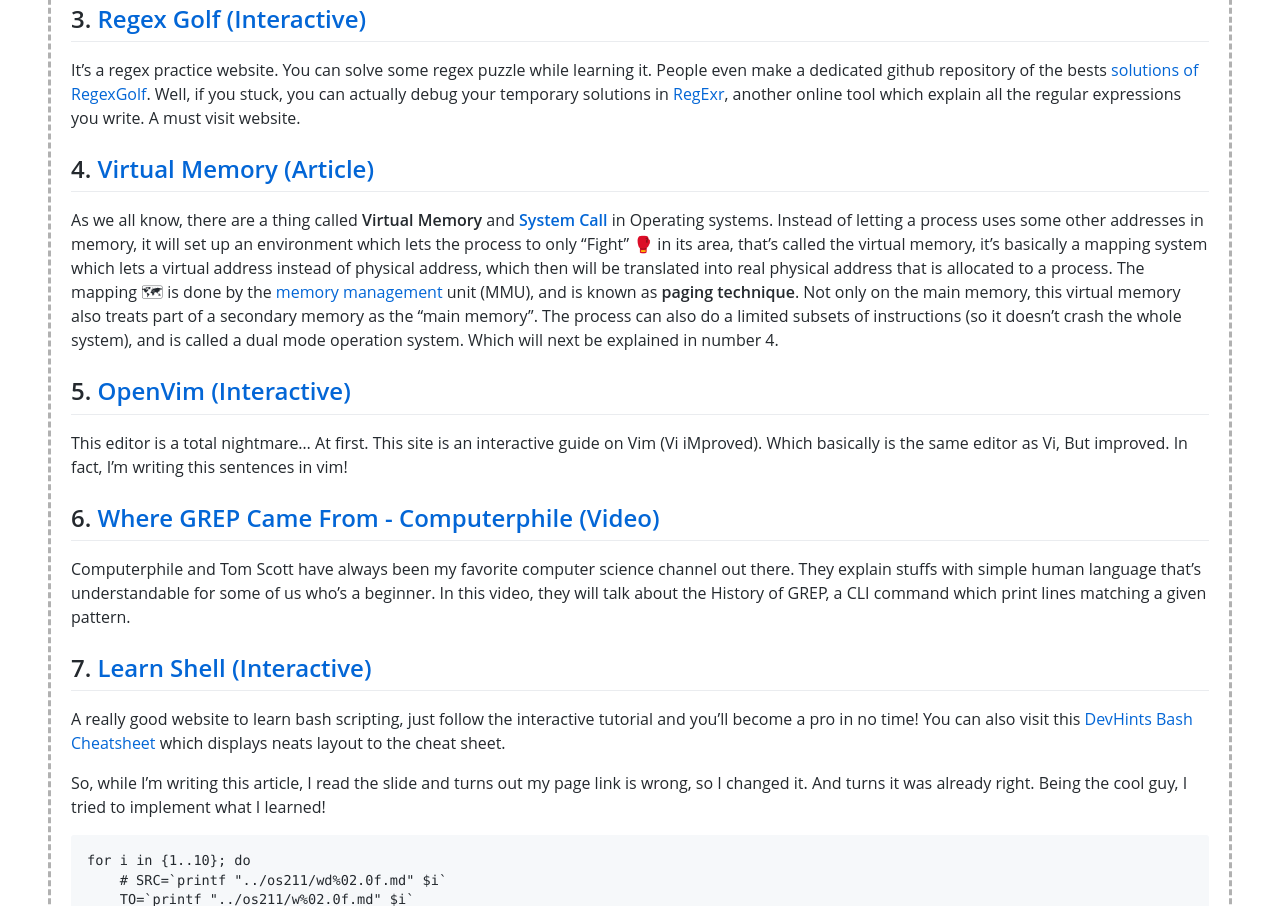
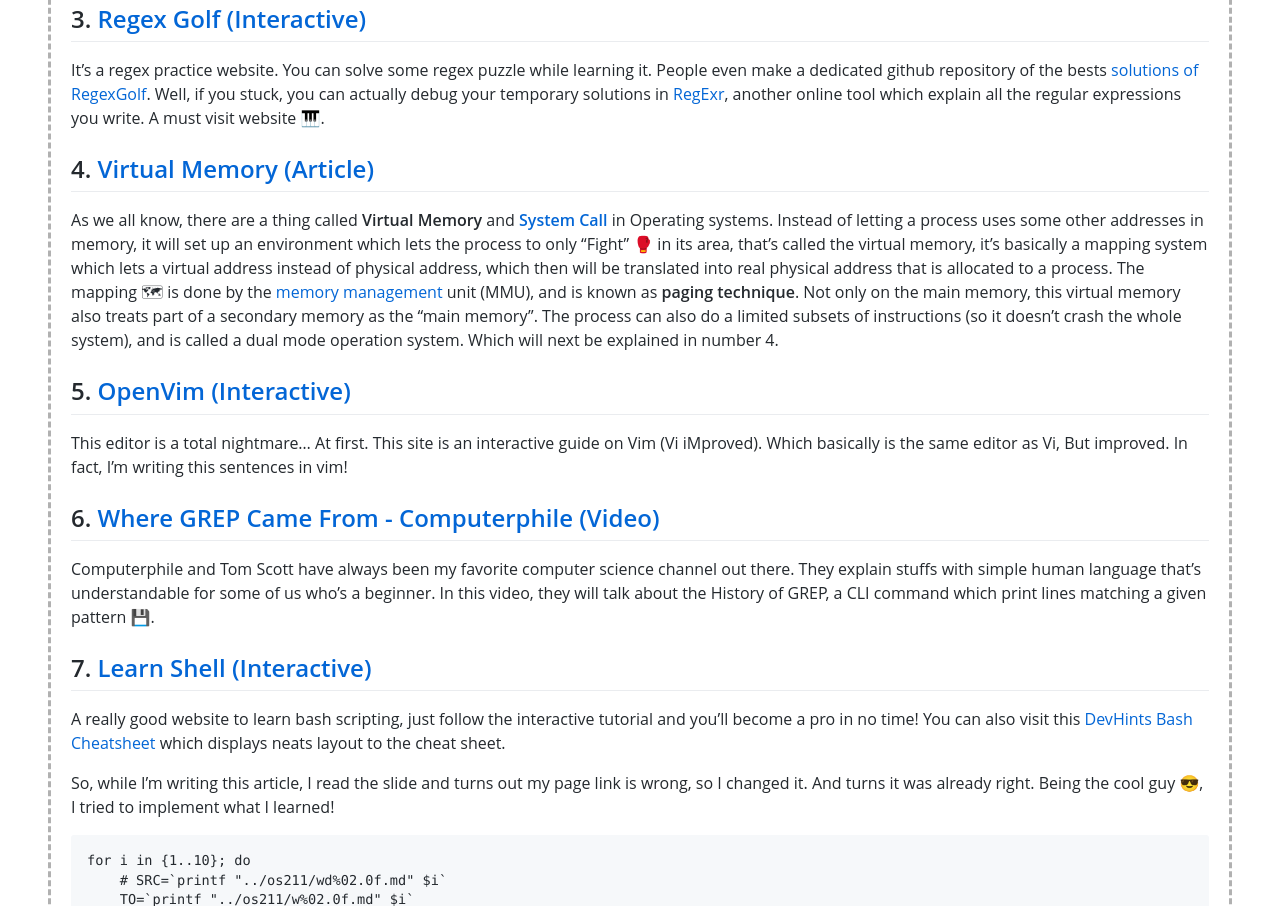
Before and after one commit to Bimabara/os211, a Jekyll site: the page built from w01.md, in a window 1280 px wide. Shown: the part 952-1858 px from the top of the page. Built offline with Jekyll 4.4.1, drawn with Linux system fonts in a browser that asks for light colours; our own code applies the rules of GitHub Pages for plain Markdown files.

Commit message:
[W01] Add emojis

````diff
--- a/w01.md
+++ b/w01.md
@@ -21,7 +21,7 @@ This is an article, the title and the content is self explanatory. Quite obvious
 
 ## 3. [Regex Golf (Interactive)](https://alf.nu/RegexGolf)
 
-It's a regex practice website. You can solve some regex puzzle while learning it. People even make a dedicated github repository of the bests [solutions of RegexGolf](https://gist.github.com/Davidebyzero/9221685). Well, if you stuck, you can actually debug your temporary solutions in [RegExr](https://regexr.com/), another online tool which explain all the regular expressions you write. A must visit website.
+It's a regex practice website. You can solve some regex puzzle while learning it. People even make a dedicated github repository of the bests [solutions of RegexGolf](https://gist.github.com/Davidebyzero/9221685). Well, if you stuck, you can actually debug your temporary solutions in [RegExr](https://regexr.com/), another online tool which explain all the regular expressions you write. A must visit website 🎹.
 
 ## 4. [Virtual Memory (Article)](https://www.tutorialspoint.com/operating_system/os_virtual_memory.htm)
 
@@ -33,13 +33,13 @@ This editor is a total nightmare... At first. This site is an interactive guide
 
 ## 6. [Where GREP Came From - Computerphile (Video)](https://www.youtube.com/watch?v=NTfOnGZUZDk)
 
-Computerphile and Tom Scott have always been my favorite computer science channel out there. They explain stuffs with simple human language that's understandable for some of us who's a beginner. In this video, they will talk about the History of GREP, a CLI command which print lines matching a given pattern.
+Computerphile and Tom Scott have always been my favorite computer science channel out there. They explain stuffs with simple human language that's understandable for some of us who's a beginner. In this video, they will talk about the History of GREP, a CLI command which print lines matching a given pattern 💾.
 
 ## 7. [Learn Shell (Interactive)](https://www.learnshell.org/)
 
 A really good website to learn bash scripting, just follow the interactive tutorial and you'll become a pro in no time! You can also visit this [DevHints Bash Cheatsheet](https://devhints.io/bash) which displays neats layout to the cheat sheet.
 
-So, while I'm writing this article, I read the slide and turns out my page link is wrong, so I changed it. And turns it was already right. Being the cool guy, I tried to implement what I learned!
+So, while I'm writing this article, I read the slide and turns out my page link is wrong, so I changed it. And turns it was already right. Being the cool guy 😎, I tried to implement what I learned!
 
 ```bash
 for i in {1..10}; do
@@ -53,6 +53,8 @@ for i in {1..10}; do
 done
 ```
 
+
+
 That's all Week 0 and 1 from me. I'll start doing Week 2 as soon as possible!
 
 Qapla! Jolan Tru!
````
